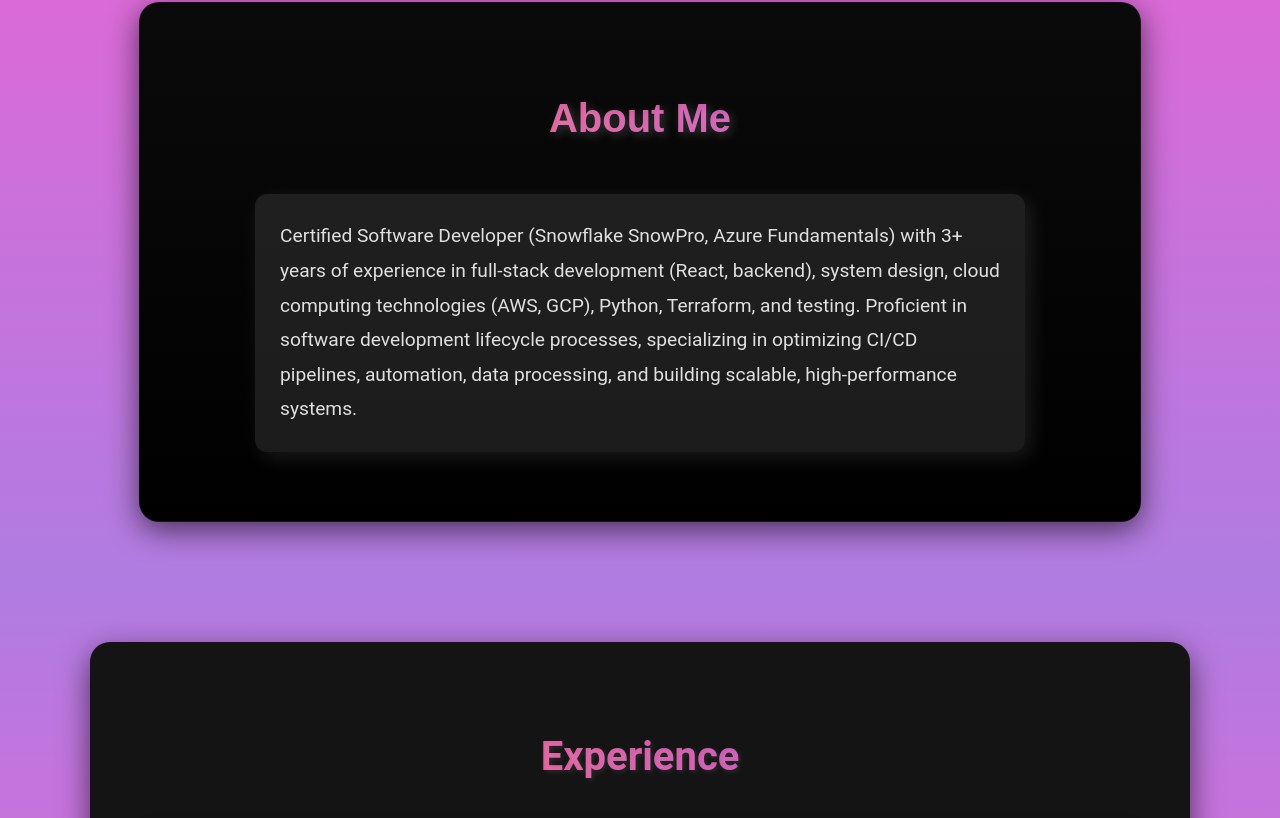
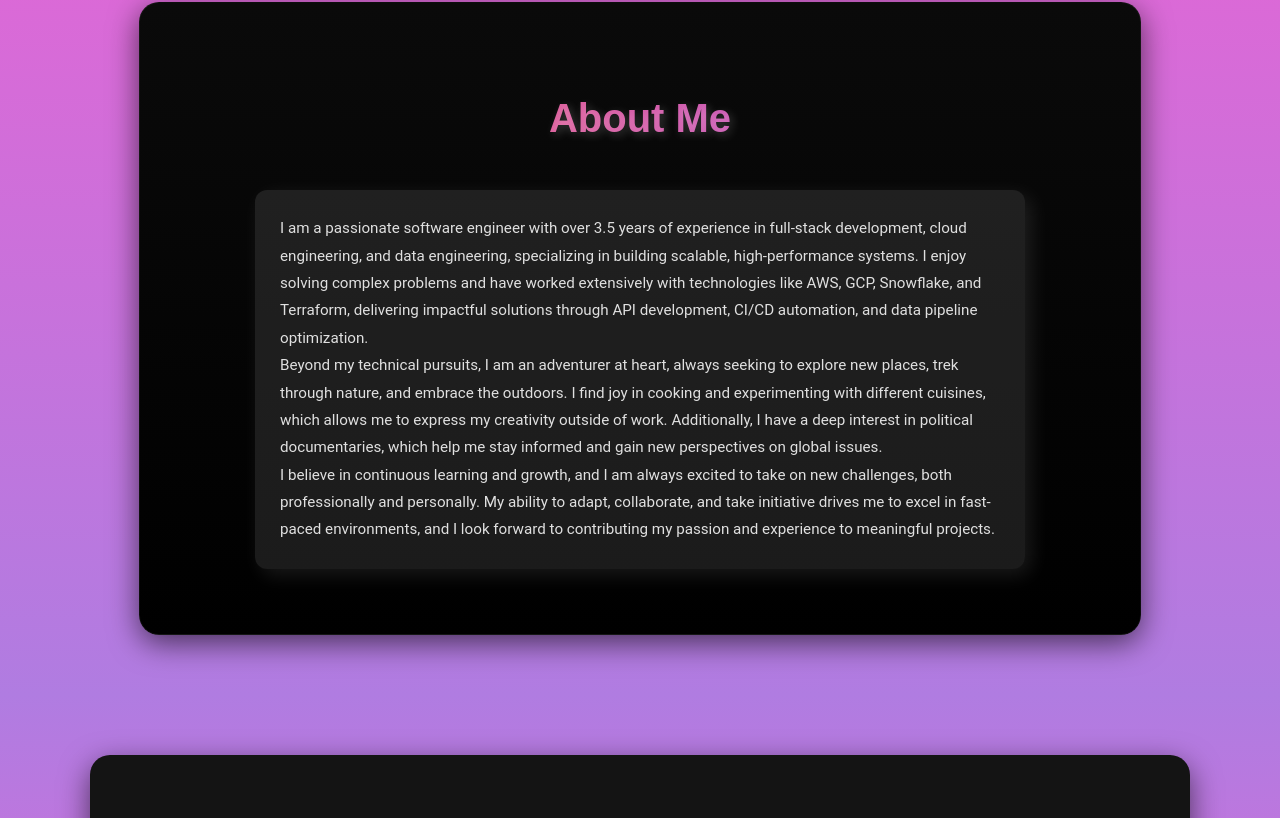
Before and after one commit to ArleneDcosta/portfolio, a React (Create React App) app: page / in a window 1280 px wide. Shown: the part 786-1604 px from the top of the page. Built offline with nearby package versions, Linux system fonts and the light colour scheme.

Commit message:
Updated the about section and added Terraform Project

```diff
--- a/src/components/About/About.css
+++ b/src/components/About/About.css
@@ -34,7 +34,7 @@
   background: rgba(255, 255, 255, 0.1); /* Subtle dark transparency */
   color: #e0e0e0; /* Soft white text */
   padding: 25px;
-  font-size: 1.2rem;
+  font-size: 0.95rem;
   font-family: 'Roboto', sans-serif;
   border-radius: 12px;
   line-height: 1.8;
--- a/src/components/About/About.js
+++ b/src/components/About/About.js
@@ -7,12 +7,11 @@
       <div className="about">
         <h2>About Me</h2>
         <p>
-          Certified Software Developer (Snowflake SnowPro, Azure Fundamentals) with
-          3+ years of experience in full-stack development (React, backend),
-          system design, cloud computing technologies (AWS, GCP), Python, Terraform,
-          and testing. Proficient in software development lifecycle processes,
-          specializing in optimizing CI/CD pipelines, automation, data processing,
-          and building scalable, high-performance systems.
+        I am a passionate software engineer with over 3.5 years of experience in full-stack development, cloud engineering, and data engineering, specializing in building scalable, high-performance systems. I enjoy solving complex problems and have worked extensively with technologies like AWS, GCP, Snowflake, and Terraform, delivering impactful solutions through API development, CI/CD automation, and data pipeline optimization.
+        <br/>
+Beyond my technical pursuits, I am an adventurer at heart, always seeking to explore new places, trek through nature, and embrace the outdoors. I find joy in cooking and experimenting with different cuisines, which allows me to express my creativity outside of work. Additionally, I have a deep interest in political documentaries, which help me stay informed and gain new perspectives on global issues.
+        <br/>
+I believe in continuous learning and growth, and I am always excited to take on new challenges, both professionally and personally. My ability to adapt, collaborate, and take initiative drives me to excel in fast-paced environments, and I look forward to contributing my passion and experience to meaningful projects.
         </p>
       </div>
     </section>
--- a/src/data/projectData.js
+++ b/src/data/projectData.js
@@ -32,6 +32,15 @@
       ],
       github: "https://github.com/ArleneDcosta/portfolio",
     },
+    {
+      title: "Automating ec2 instance creation using Terraform",
+      description: [
+        "Provisioned an Amazon EC2 instance using Terraform, configuring security groups, key pairs, and IAM roles for secure access and resource management",
+        "Automated instance creation with user data scripts to initialize services, install dependencies, and configure the application environment upon launch",
+        "Implemented a security-first approach by restricting inbound traffic with security groups and allowing only necessary ports (e.g., SSH and HTTP)"
+      ],
+      github: "https://github.com/ArleneDcosta/tf_ec2_deployment",
+    }
   ];
 
   export default projectData;
```
